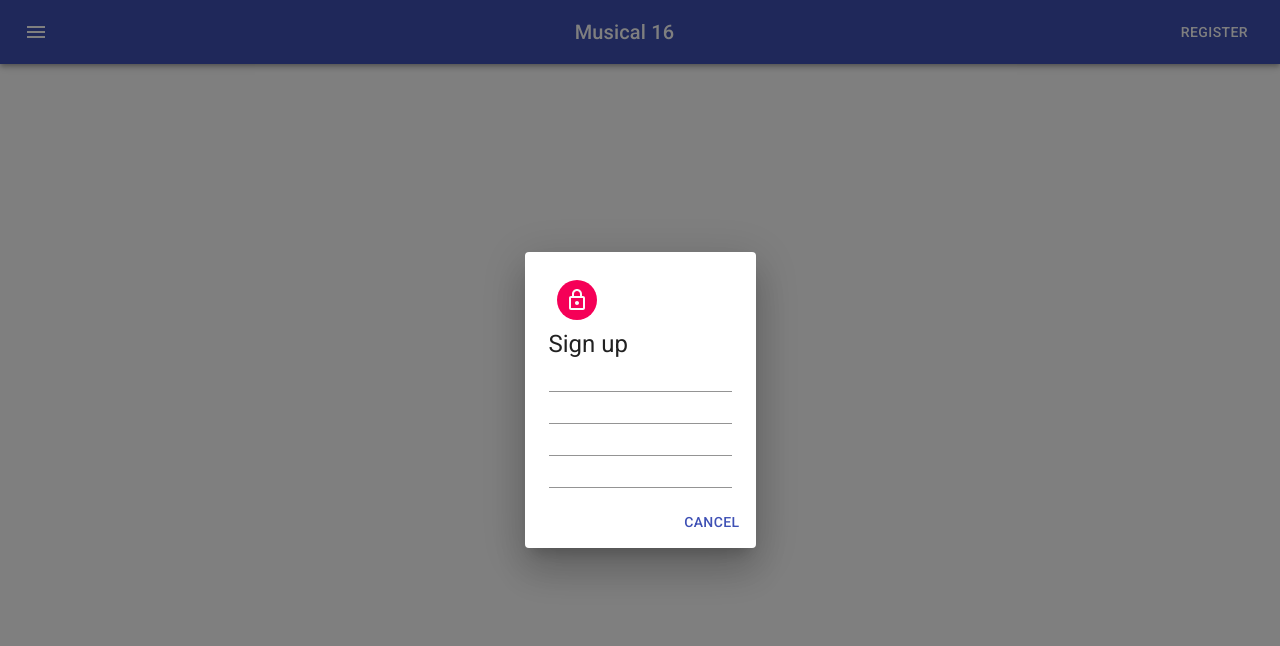
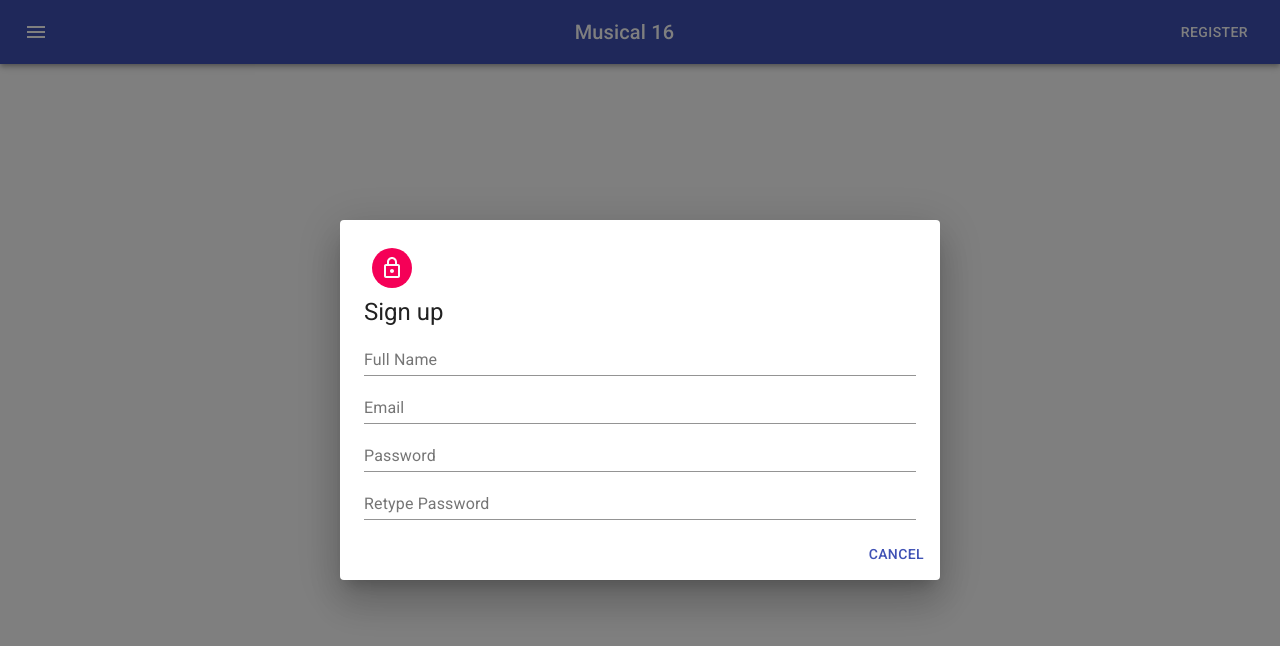
Before and after one commit to vo-vuong/FE_Reactjs, a React (Create React App) app: page / in a window 1280 px wide. Both pictures are taken after a click on the button "REGISTER". Shown: the top 646 px of the page. Built offline with nearby package versions, Linux system fonts and the light colour scheme.

Commit message:
add controller of react hook form for custom input

```diff
--- a/src/components/form-controls/InputField/index.jsx
+++ b/src/components/form-controls/InputField/index.jsx
@@ -1,6 +1,7 @@
 import React from 'react';
 import PropTypes from 'prop-types';
 import { TextField } from '@material-ui/core';
+import { Controller } from 'react-hook-form';
 
 InputField.propTypes = {
   form: PropTypes.object.isRequired, // hai cai quan trong nhat
@@ -11,11 +12,16 @@ InputField.propTypes = {
 };
 
 function InputField(props) {
-  const { form, name, lable, disabled } = props;
+  const { form, name, label, disabled } = props;
   return (
-    <div>
-      <TextField fullWidth />
-    </div>
+    <Controller // Controller dung thay the cho textfield thuong
+      name={name} // cai ni chac chan phai co
+      control={form.control} // cai ni chac chan phai co
+      as={TextField}
+      fullWidth
+      label={label}
+      disabled={disabled}
+    />
   );
 }
 
```
